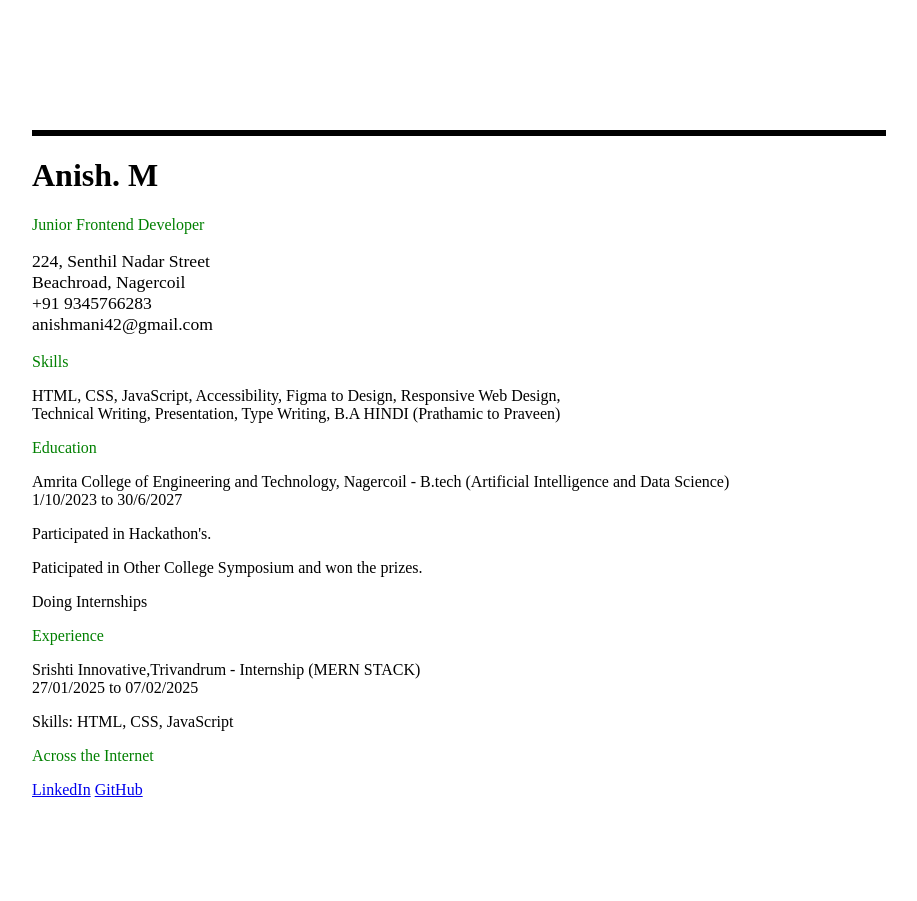
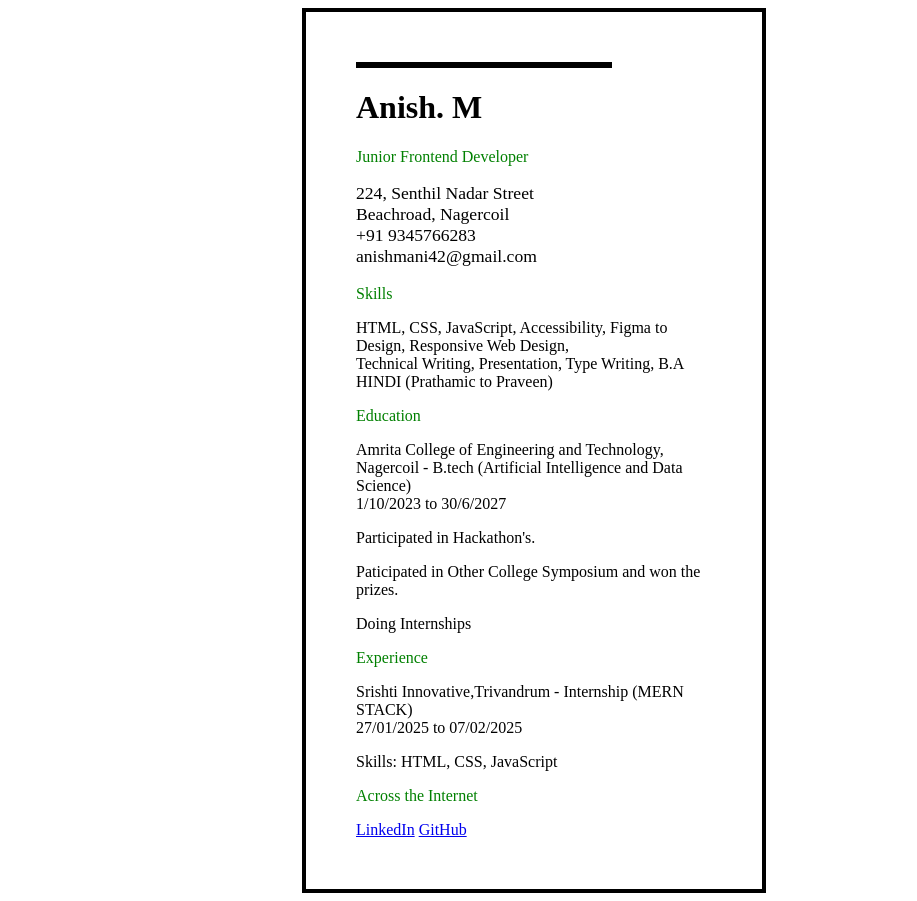
Before and after one commit to ANISH-Official-005/singlepagecv, a plain HTML site: page index.html in a window 1280 px wide. Shown: the whole page, without its empty margins (106-1023 px from the left). Before the commit the page ends 807 px from the top, so only its background shows below. Drawn offline with Linux system fonts and the light colour scheme.

Commit message:
finally the singlepage cv project is done

```diff
--- a/index.html
+++ b/index.html
@@ -7,12 +7,12 @@
 </head>
 <body>
 
-    <div>
-        <div style="margin-left: 130px;">
+    <div style="border: black solid 4px; margin: 0px 400px;">
+        <div style="margin-left: 50px; margin-bottom: 50px; margin-right: 50px;">
         <header>
        <div class="heading">
 
-        <div style="border-top: 3px; border-style: solid; border-color: black; margin-top: 130px;  margin-right: 280px;"></div>
+        <div style="border-top: 3px; border-style: solid; border-color: black; margin-top: 50px; margin-right: 100px;"></div>
          <h1>Anish. M</h1>
          <p style="color: green;">Junior Frontend Developer</p>
     </div>
@@ -28,9 +28,10 @@
        <div class="education">
         <p style="color: green;">Education</p>
         <p>Amrita College of Engineering and Technology, Nagercoil - B.tech (Artificial Intelligence and Data Science) <br> 1/10/2023 to 30/6/2027</p>
-        <p>Participated in Hackathon's.</p>
-        <p>Paticipated in Other College Symposium and won the prizes.</p>
-        <p>Doing Internships</p>
+
+            <p>Participated in Hackathon's.</p>
+            <p>Paticipated in Other College Symposium and won the prizes.</p>
+            <p>Doing Internships</p>
        </div></main>
        <footer>
        <div class="Experience">
```
